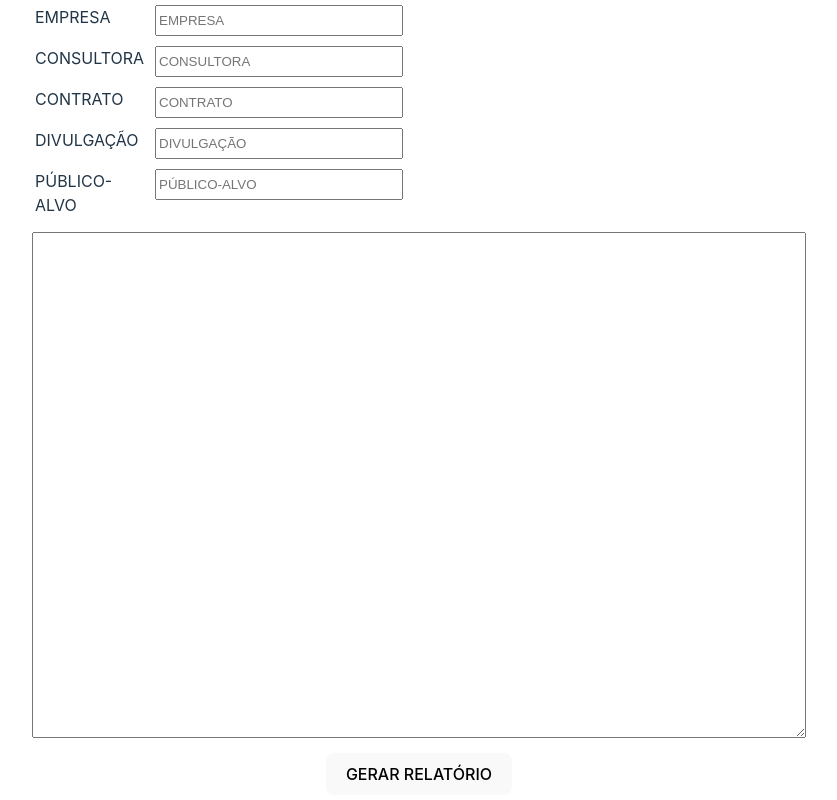
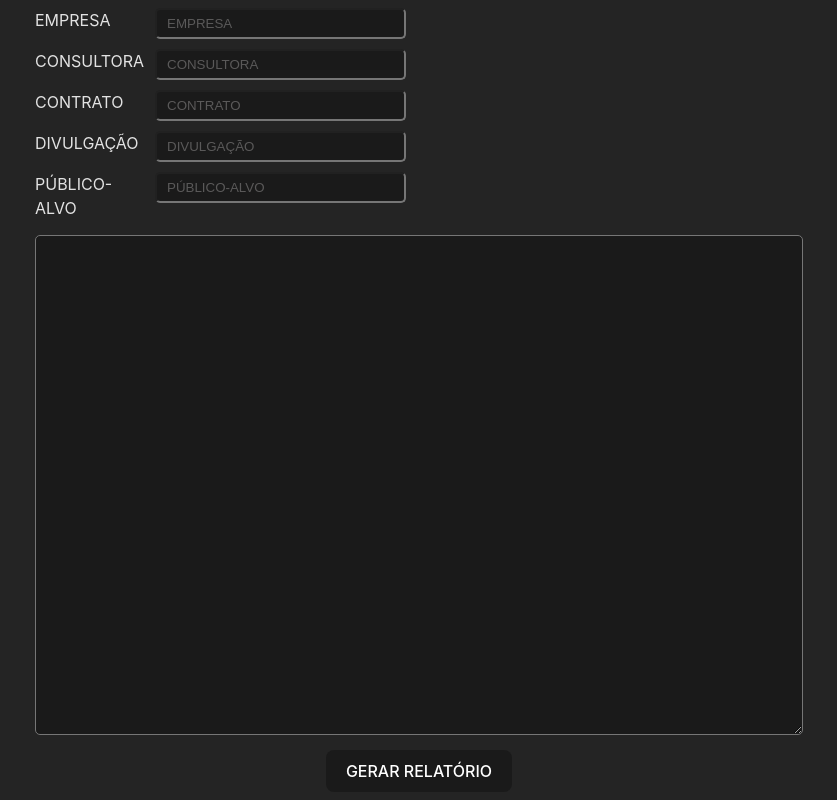
Before and after one commit to LucasZuquetto/gerador-relatorios-front, a React (Vite) app: page / in a window 1280 px wide. Shown: the whole page, without its empty margins (221-1058 px from the left). Built offline with nearby package versions, Linux system fonts and the light colour scheme.

Commit message:
fix light preference style

```diff
--- a/src/App.css
+++ b/src/App.css
@@ -2,6 +2,11 @@ textarea{
   width: 100%;
   height: 500px;
   margin: 15px 0px;
+  border-radius: 5px;
+  background-color: #1a1a1a;
+  color: white;
+  box-sizing: border-box;
+  padding: 10px;
 }
 form{
   display: flex;
@@ -21,6 +26,15 @@ div{
 input{
   height: 25px;
   width: 240px;
+  background-color: #1a1a1a;
+  border-radius: 5px;
+  color: white;
+  padding-left: 5px;
+}
+input::placeholder{
+  color: rgba(222, 220, 220, 0.331);
+  padding: 5px;
+  box-sizing: border-box;
 }
 div > div{
   flex-direction: row;
--- a/src/index.css
+++ b/src/index.css
@@ -52,24 +52,8 @@ button {
   background-color: #1a1a1a;
   cursor: pointer;
   transition: border-color 0.25s;
+  color: white;
 }
 button:hover {
   border-color: #646cff;
 }
-button:focus,
-button:focus-visible {
-  outline: 4px auto -webkit-focus-ring-color;
-}
-
-@media (prefers-color-scheme: light) {
-  :root {
-    color: #213547;
-    background-color: #ffffff;
-  }
-  a:hover {
-    color: #747bff;
-  }
-  button {
-    background-color: #f9f9f9;
-  }
-}
```
